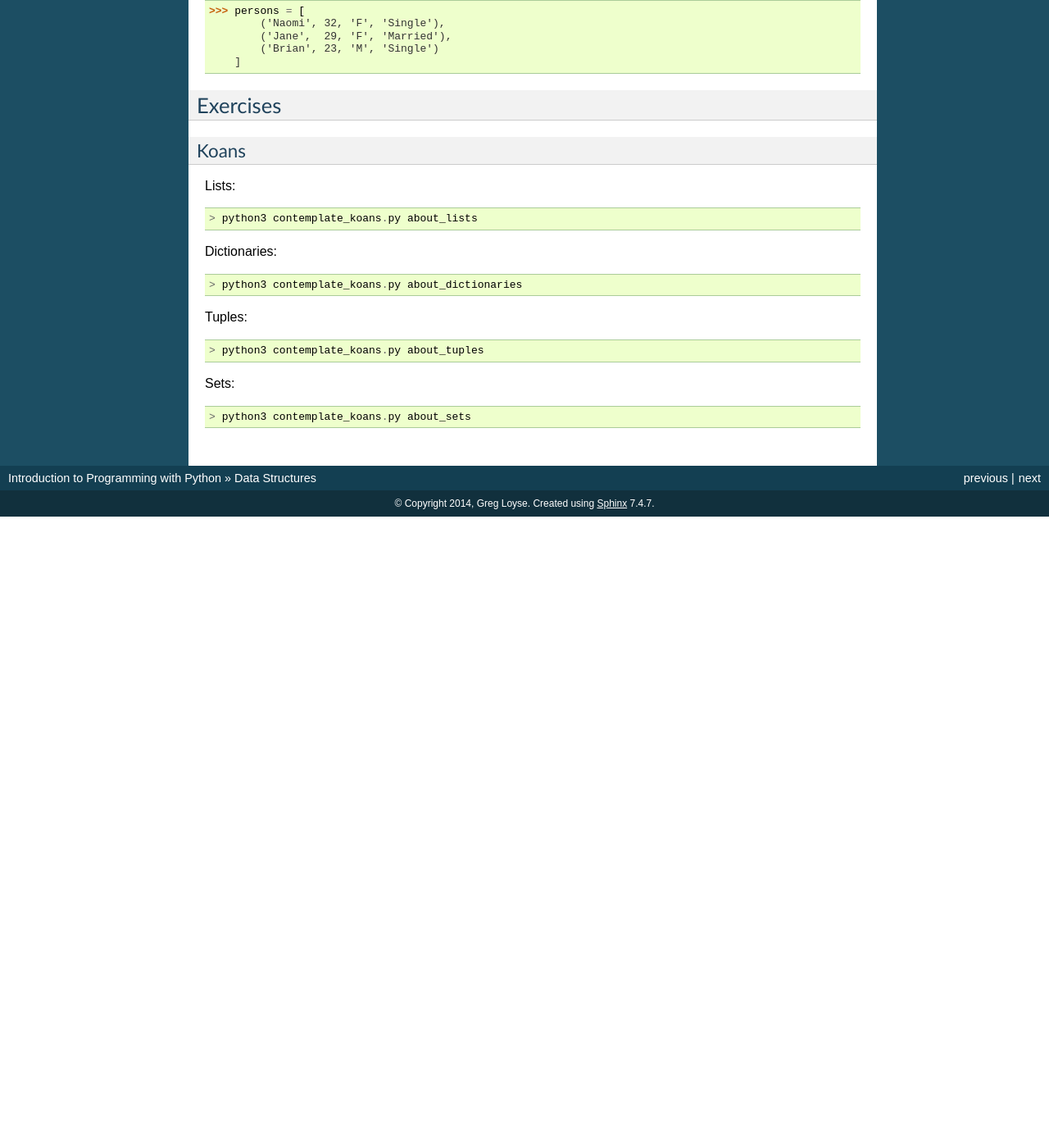
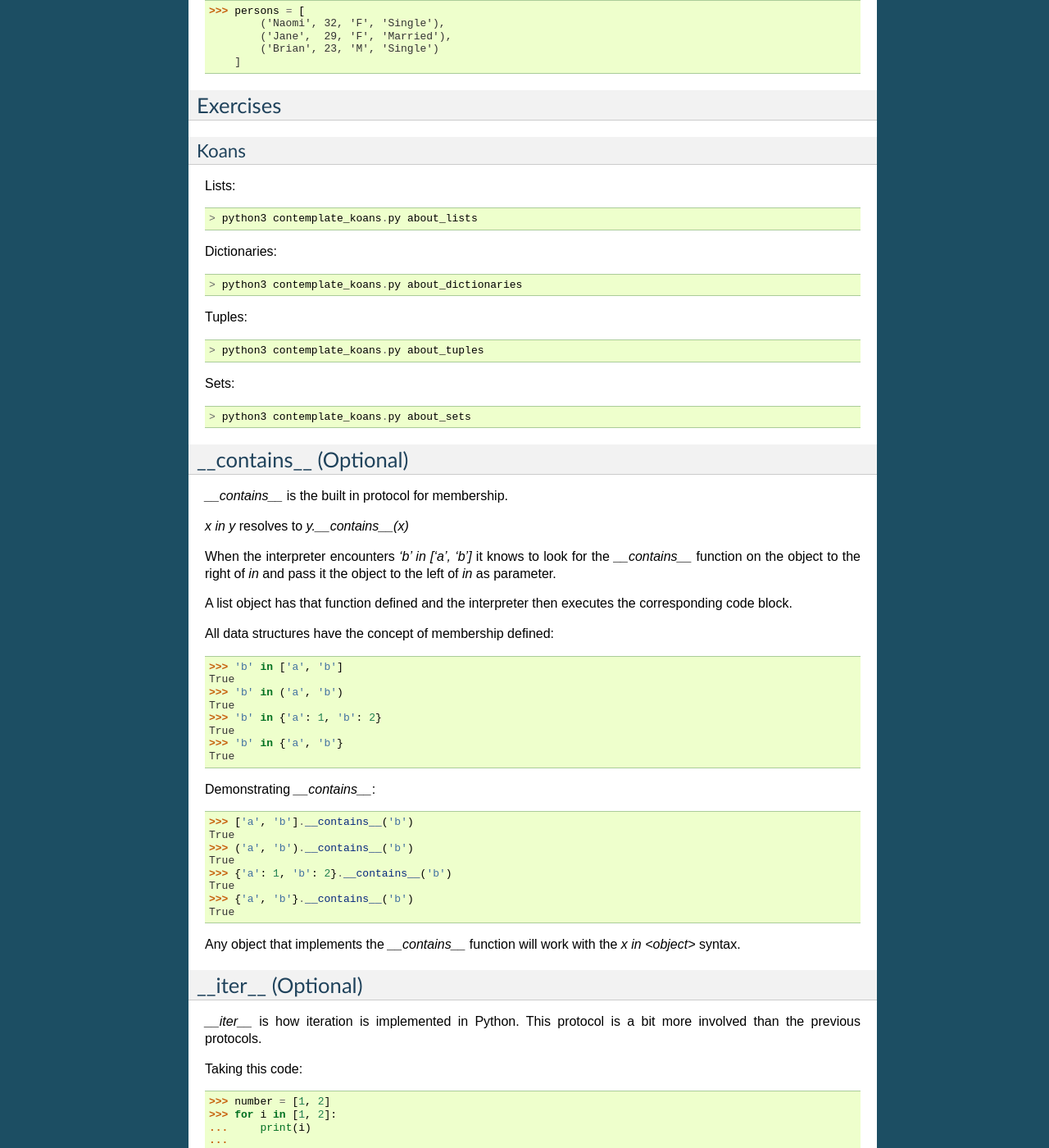
Before and after one commit to gu-lseg/intro-to-programming, a Sphinx documentation site: the page built from source/data_structures.rst, in a window 1280 px wide and 1400 px high, scrolled down 1998 px. Shown: the whole window at 82% size. Built offline with Sphinx 7.4.7, drawn with Linux system fonts in a browser that asks for light colours; before the commit the page ends 2628 px from its top, so only the background shows below that; some of the changed text lies outside the part shown.

```diff
--- a/source/data_structures.rst
+++ b/source/data_structures.rst
@@ -138,3 +138,98 @@ Sets::
 
 
     > python3 contemplate_koans.py about_sets
+
+
+__contains__ (Optional)
+=======================
+
+`__contains__` is the built in protocol for membership.
+
+`x in y` resolves to `y.__contains__(x)`
+
+When the interpreter encounters `'b' in ['a', 'b']` it knows to look for the `__contains__`
+function on the object to the right of `in` and pass it the object to the left
+of `in` as parameter.
+
+A list object has that function defined and the interpreter then executes the corresponding code block.
+
+
+All data structures have the concept of membership defined::
+
+    >>> 'b' in ['a', 'b']
+    True
+    >>> 'b' in ('a', 'b')
+    True
+    >>> 'b' in {'a': 1, 'b': 2}
+    True
+    >>> 'b' in {'a', 'b'}
+    True
+
+Demonstrating `__contains__`::
+
+    >>> ['a', 'b'].__contains__('b')
+    True
+    >>> ('a', 'b').__contains__('b')
+    True
+    >>> {'a': 1, 'b': 2}.__contains__('b')
+    True
+    >>> {'a', 'b'}.__contains__('b')
+    True
+
+Any object that implements the `__contains__` function will work
+with the `x in <object>` syntax.
+
+__iter__ (Optional)
+===================
+
+`__iter__` is how iteration is implemented in Python. This protocol is a bit more involved
+than the previous protocols.
+
+Taking this code::
+
+    >>> number = [1, 2]
+    >>> for i in [1, 2]:
+    ...     print(i)
+    ...
+    1
+    2
+
+Roughly `for i in iterable` translates to:
+
+1. `__iter__` is called on the iterable object,
+2. an object of type iterator is returned.
+3. `__next__` called repeatedly on the iterator which returns an item in the iterable.
+4. interpreter actions the code in the for loop
+5. Steps 3 and 4 repeat until iterator object runs out of items at which point it throws a `StopIteration` exception.
+
+To illustrate::
+
+    >>> itr_obj = [1, 2].__iter__()
+    >>> type(itr_obj)
+    <class 'list_iterator'>
+    >>> itr_obj.__next__()
+    1
+    >>> itr_obj.__next__()
+    2
+    >>> itr_obj.__next__()
+    Traceback (most recent call last):
+      File "<stdin>", line 1, in <module>
+    StopIteration
+
+Any object that implements the `__iter__` function will work
+with the `for x in <object>: ...` syntax.
+
+Exercise (Optional)
+===================
+
+len() implementation
+--------------------
+
+len() works on many object types::
+
+    >>> len('hi')
+    2
+    >>> len([1, 2])
+    2
+
+Which protocol function is called by the function `len` on the object it is passed?
--- a/source/index.rst
+++ b/source/index.rst
@@ -22,6 +22,5 @@ Table of Contents:
    loops
    abstraction
    classes
-   polymorphism
    resources
    appendix_windows
```
Also changed, not shown: source/abstraction.rst (+34 -2 lines), source/objects.rst (+51 -1 lines).
